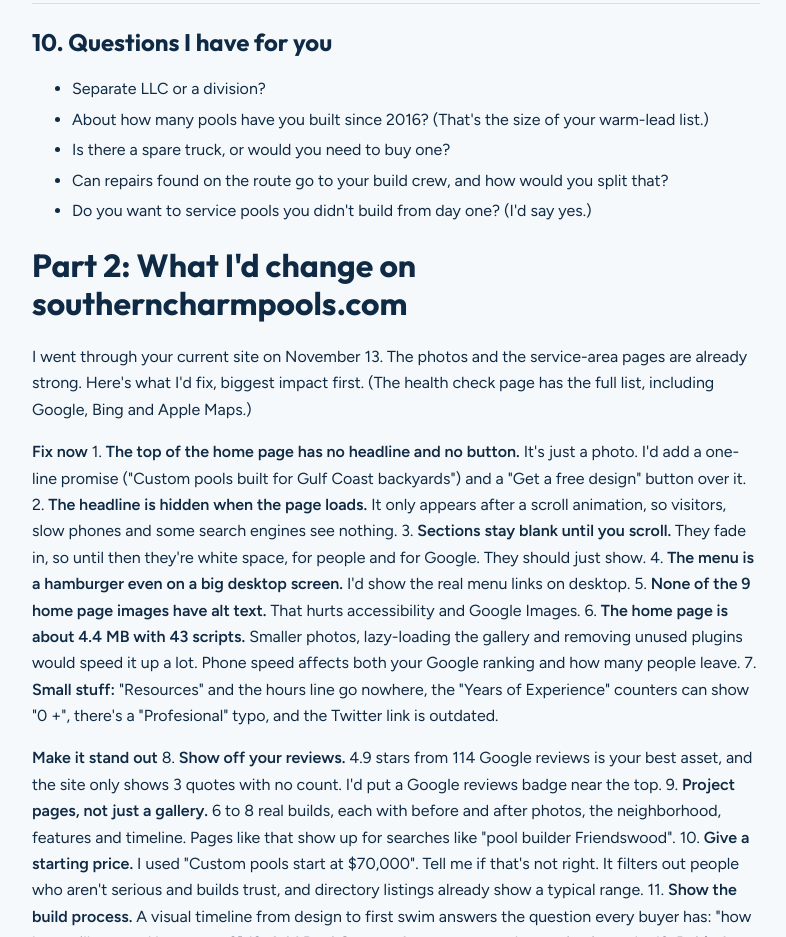
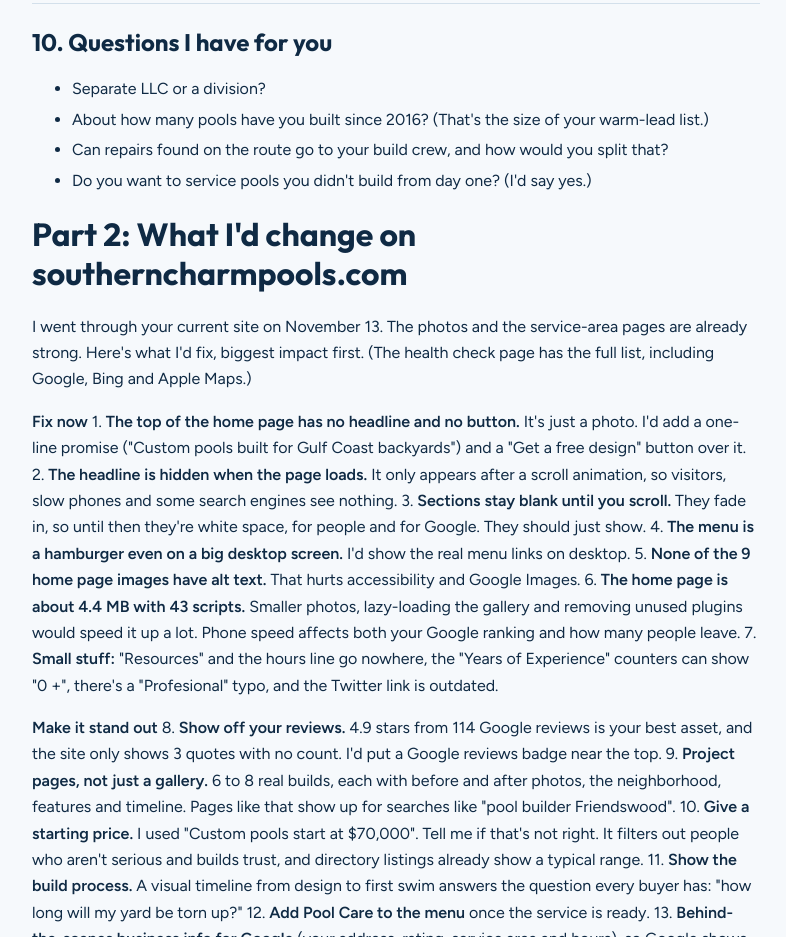
Before and after one commit to DaisyDakotaBrain/southern-charm-ideas, a plain HTML site: page plan.html in a window 1280 px wide. Shown: the part 5072-6009 px from the top of the page, without its empty margins (244-1030 px from the left). Drawn offline with Linux system fonts and the light colour scheme.

Commit message:
Remove the spare truck question
Co-Authored-By: Claude Opus 5.5 <noreply@anthropic.com>

```diff
--- a/plan.html
+++ b/plan.html
@@ -240,7 +240,6 @@ th, td { border: 1px solid var(--line); padding: 8px 10px; text-align: left; ver
 <ul>
 <li>Separate LLC or a division?</li>
 <li>About how many pools have you built since 2016? (That's the size of your warm-lead list.)</li>
-<li>Is there a spare truck, or would you need to buy one?</li>
 <li>Can repairs found on the route go to your build crew, and how would you split that?</li>
 <li>Do you want to service pools you didn't build from day one? (I'd say yes.)</li>
 </ul>
```
